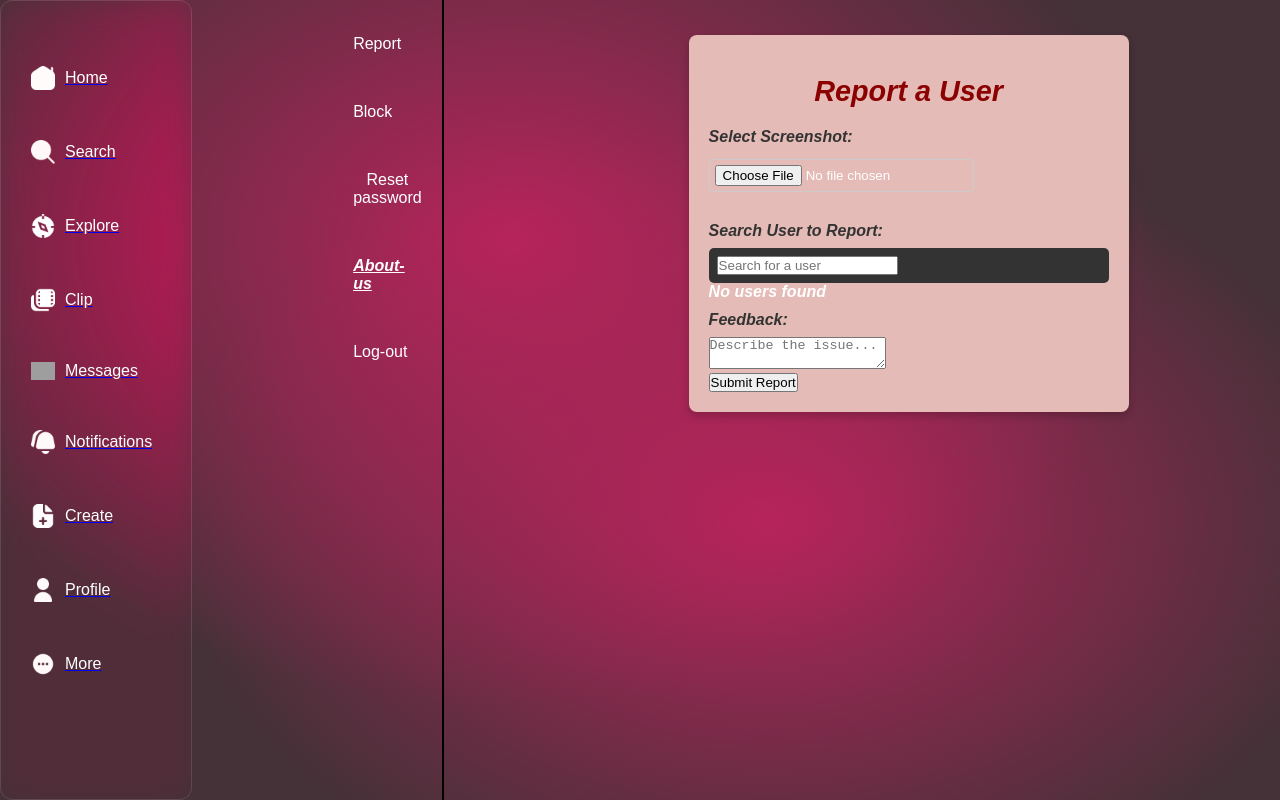
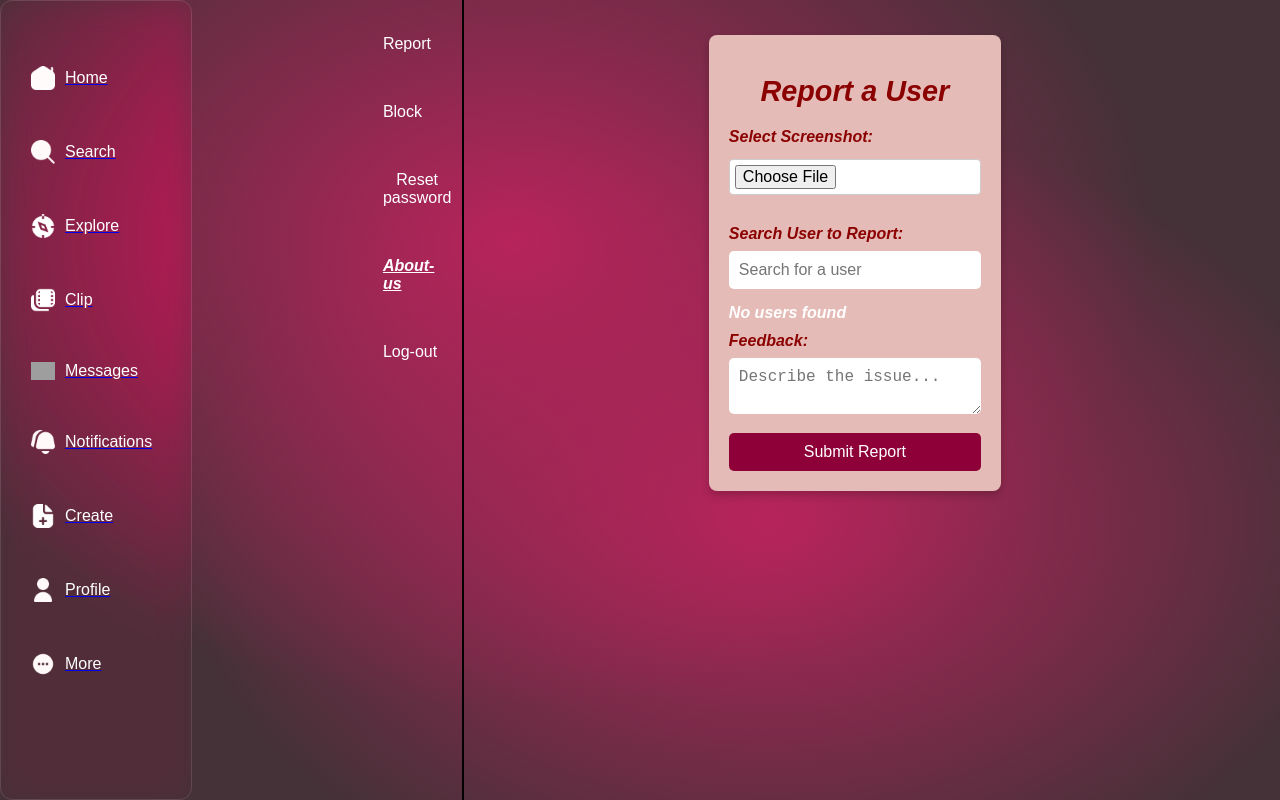
Before and after one commit to rakshitabalikai/ourinsta, a React (Create React App) app: page /More in a window 1280 px wide. Both pictures are taken after a click on the button "Report". Built offline with nearby package versions, Linux system fonts and the light colour scheme; grey boxes are pictures that could not be loaded.

Commit message:
report-css

```diff
--- a/src/components/css/More.css
+++ b/src/components/css/More.css
@@ -39,7 +39,7 @@
 /* Form Labels and Inputs */
 .content-section label {
     font-weight: bold;
-    color: #333;
+    color: #8b0000;
     display: block;
     margin-bottom: 8px;
 }
@@ -78,3 +78,52 @@
     border-radius: 8px;
     box-shadow: 0 4px 8px rgba(0, 0, 0, 0.1);
 }
+
+.report-button{
+    width: 100%;
+    padding: 10px;
+    border: none;
+    border-radius: 5px;
+    background: #8e0038;
+    color: white;
+    font-size: 1rem;
+    cursor: pointer;
+    transition: background 0.3s ease;
+}
+
+.search-bar-more{
+    width: 100%;
+    padding: 10px;
+    margin-bottom: 15px;
+    border: none;
+    border-radius: 5px;
+    font-size: 1rem;
+
+}
+
+.report-feedback{
+    width: 100%;
+    padding: 10px;
+    margin-bottom: 15px;
+    border: none;
+    border-radius: 5px;
+    font-size: 1rem;
+}
+.ss-report{
+    width: 100%;
+    padding: 10px;
+    border-radius: 5px;
+    background: #ffffff;
+    font-size: 1rem;
+    cursor: pointer;
+    border: none;
+}
+.search-bar-more-block{
+    width: 100%;
+    padding: 10px;
+    margin-bottom: 15px;
+    border: none;
+    border-radius: 5px;
+    font-size: 1rem;
+
+}
--- a/src/components/css/Search.css
+++ b/src/components/css/Search.css
@@ -124,7 +124,7 @@ body {
 
 .usercard{
     display: flex;
-    /* justify-content: center; */
+    justify-content: center;
     align-items: center;
     margin: 15px 0px 15px 0px;
     transition: background-color 0.3s;
--- a/src/components/pages/More.js
+++ b/src/components/pages/More.js
@@ -131,9 +131,9 @@ function More() {
                     <div className="content-section">
                         <h2>Report a User</h2>
                         <form onSubmit={handleSubmit}>
-                            <div>
+                            <div >
                                 <label>Select Screenshot:</label>
-                                <input type="file" accept="image/*" onChange={handleFileChange} required />
+                                <input className='ss-report' type="file" accept="image/*" onChange={handleFileChange} required />
                             </div>
 
                             {preview && (
@@ -145,8 +145,9 @@ function More() {
 
                             <div className="input-field">
                                 <label>Search User to Report:</label>
-                                <div className="search-bar">
+                                <div >
                                     <input
+                                        className="search-bar-more"
                                         type="text"
                                         placeholder="Search for a user"
                                         value={searchTerm}
@@ -196,9 +197,11 @@ function More() {
                                 </div>
                             </div>
 
-                            <div className="input-field">
-                                <label>Feedback:</label>
+                            <div >
+                                <label >Feedback:</label>
+
                                 <textarea
+                                    className="report-feedback"
                                     value={feedback}
                                     onChange={(e) => setFeedback(e.target.value)}
                                     placeholder="Describe the issue..."
@@ -219,8 +222,9 @@ function More() {
                 return <div className="content-section">
                 <div className="content-section">
                     <div className="search-container">
-                    <div className="search-bar">
+                    <div>
                         <input
+                         className="search-bar-more-block"
                         id="search"
                         type="text"
                         name="search"
```
Also changed, not shown: 1 other file (tests, documents, lock files or other folders).
